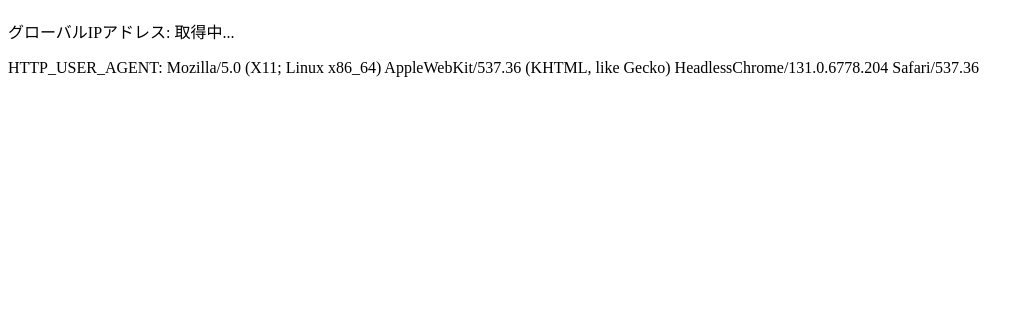
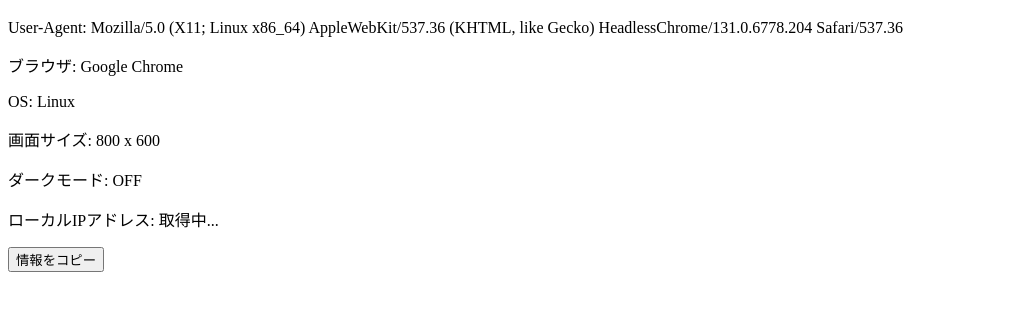
Before and after one commit to darui3018823/get-client, a plain HTML site: page index.html in a window 1280 px wide. Shown: the part 70-380 px from the top of the page, without its empty margins (0-1034 px from the left). Drawn offline with Linux system fonts and the light colour scheme; no server answers.

Commit message:
Update index.html

```diff
--- a/index.html
+++ b/index.html
@@ -3,35 +3,89 @@
 <head>
     <meta charset="UTF-8">
     <meta name="viewport" content="width=device-width, initial-scale=1.0">
-    <title>IPとユーザーエージェントの取得</title>
+    <title>IPとユーザーエージェントの詳細取得</title>
     <script>
-        // グローバルIPアドレスを取得
-        async function getGlobalIP() {
-            try {
-                const response = await fetch('https://api.ipify.org?format=json');
-                const data = await response.json();
-                document.getElementById('ip').innerText = `グローバルIPアドレス: ${data.ip}`;
-            } catch (error) {
-                console.error('IPアドレスの取得中にエラーが発生しました:', error);
-            }
+        // ユーザーエージェントの取得・解析
+        function getUserAgent() {
+            const ua = navigator.userAgent;
+            let browser = "不明";
+            let os = "不明";
+
+            if (ua.includes("Firefox")) browser = "Firefox";
+            else if (ua.includes("Chrome") && ua.includes("Edg/")) browser = "Edge";
+            else if (ua.includes("Chrome")) browser = "Google Chrome";
+            else if (ua.includes("Safari")) browser = "Safari";
+            else if (ua.includes("Opera") || ua.includes("OPR")) browser = "Opera";
+
+            if (ua.includes("Win")) os = "Windows";
+            else if (ua.includes("Mac")) os = "MacOS";
+            else if (ua.includes("Linux")) os = "Linux";
+            else if (ua.includes("Android")) os = "Android";
+            else if (ua.includes("iPhone") || ua.includes("iPad")) os = "iOS";
+
+            document.getElementById('user-agent').innerText = `User-Agent: ${ua}`;
+            document.getElementById('browser').innerText = `ブラウザ: ${browser}`;
+            document.getElementById('os').innerText = `OS: ${os}`;
         }
 
-        // HTTP_USER_AGENTを取得
-        function getUserAgent() {
-            const userAgent = navigator.userAgent;
-            document.getElementById('user-agent').innerText = `HTTP_USER_AGENT: ${userAgent}`;
+        // 画面サイズの取得
+        function getScreenInfo() {
+            const width = window.screen.width;
+            const height = window.screen.height;
+            document.getElementById('screen-size').innerText = `画面サイズ: ${width} x ${height}`;
+        }
+
+        // ダークモードの判定
+        function checkDarkMode() {
+            const isDark = window.matchMedia('(prefers-color-scheme: dark)').matches;
+            document.getElementById('dark-mode').innerText = `ダークモード: ${isDark ? 'ON' : 'OFF'}`;
+        }
+
+        // ローカルIPアドレスの取得（WebRTC）
+        function getLocalIP() {
+            const rtc = new RTCPeerConnection();
+            rtc.createDataChannel("");
+            rtc.createOffer().then(offer => rtc.setLocalDescription(offer));
+            rtc.onicecandidate = event => {
+                if (event && event.candidate && event.candidate.candidate) {
+                    const ipMatch = event.candidate.candidate.match(/(\d+\.\d+\.\d+\.\d+)/);
+                    if (ipMatch) {
+                        document.getElementById('local-ip').innerText = `ローカルIPアドレス: ${ipMatch[1]}`;
+                        rtc.close();
+                    }
+                }
+            };
+        }
+
+        // クリップボードにコピー
+        function copyToClipboard() {
+            const info = document.getElementById('info').innerText;
+            navigator.clipboard.writeText(info).then(() => {
+                alert("情報をコピーしました！");
+            }).catch(err => {
+                console.error("コピーに失敗しました:", err);
+            });
         }
 
         // ページロード時に情報を取得
         window.onload = function() {
-            getGlobalIP();
             getUserAgent();
-        }
+            getScreenInfo();
+            checkDarkMode();
+            getLocalIP();
+        };
     </script>
 </head>
 <body>
     <h1>IPとユーザーエージェントの取得</h1>
-    <p id="ip">グローバルIPアドレス: 取得中...</p>
-    <p id="user-agent">HTTP_USER_AGENT: 取得中...</p>
+    <div id="info">
+        <p id="user-agent">User-Agent: 取得中...</p>
+        <p id="browser">ブラウザ: 取得中...</p>
+        <p id="os">OS: 取得中...</p>
+        <p id="screen-size">画面サイズ: 取得中...</p>
+        <p id="dark-mode">ダークモード: 取得中...</p>
+        <p id="local-ip">ローカルIPアドレス: 取得中...</p>
+    </div>
+    <button onclick="copyToClipboard()">情報をコピー</button>
 </body>
 </html>
```
